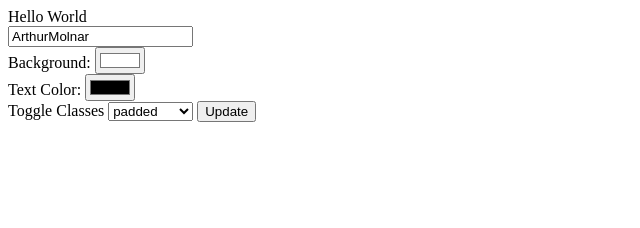
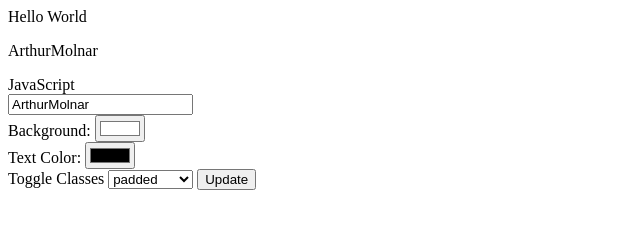
Before and after one commit to ArthurSoftvision1/JavaScriptDOMManipulation, a plain HTML site: page index.html in a window 1280 px wide. Shown: the whole page, without its empty margins (0-640 px from the left). Drawn offline with Linux system fonts and the light colour scheme.

Commit message:
Create a main node of HTML elements

```diff
--- a/index.html
+++ b/index.html
@@ -5,8 +5,11 @@
     </head>
 
     <body>
-
-        <div>Hello World</div>
+        <div id="main">
+            <div>Hello World</div>
+            <p>ArthurMolnar</p>
+            <span>JavaScript</span>
+        </div>
 
         <input type="text" name="outputText" id="" value="ArthurMolnar">
         <br>
--- a/js/app.js
+++ b/js/app.js
@@ -6,12 +6,16 @@ document.addEventListener('DOMContentLoaded', function() {
         opt.value = item;
         opt.innerHTML = item;
         selClasses.appendChild(opt);
-        console.log(opt);
+    })
+    nodeLister = document.querySelectorAll('#main >*');
+    nodeLister.forEach(function(item) {
+        console.log(item);
     })
 });
 
 const selClasses = document.querySelector('select[name=classes]');
 
+let nodeLister;
 const selfElement = document.querySelector('div');
 const seInput = document.querySelector('input[name=outputText]');
 const seBg = document.querySelector('input[name=bg]');
```
